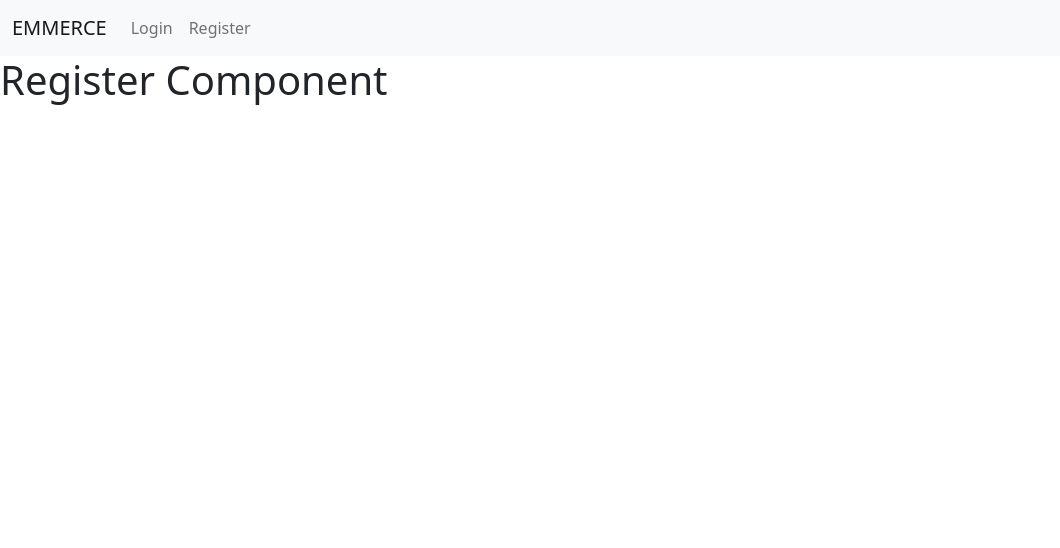
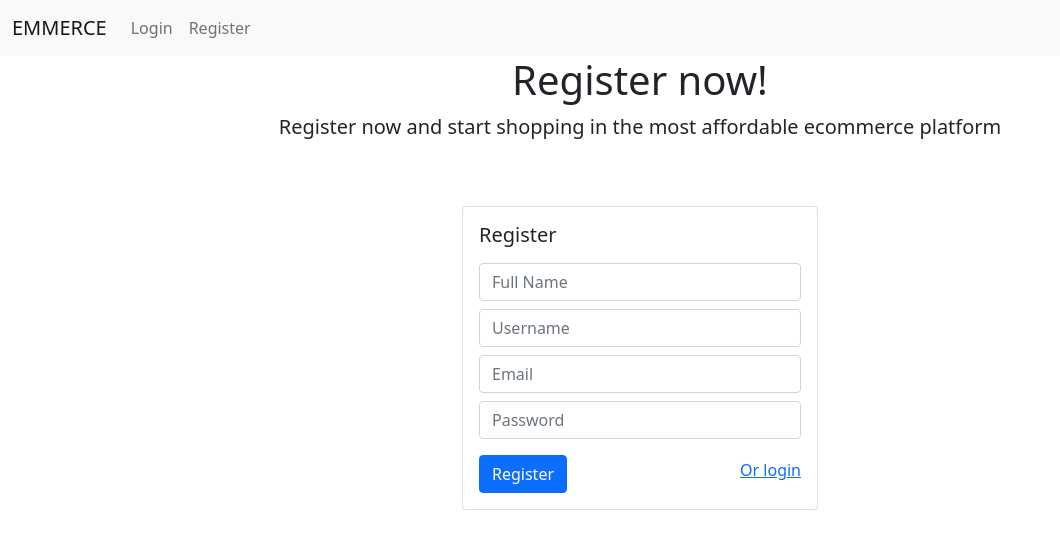
Before and after one commit to rfkih/contoh, a React (Create React App) app: page /register in a window 1280 px wide. Shown: the top 548 px of the page, without its empty margins (0-1060 px from the left). Built offline with nearby package versions, Linux system fonts and the light colour scheme.

Commit message:
create reagister

```diff
--- a/src/database/db.json
+++ b/src/database/db.json
@@ -201,6 +201,14 @@
       "password": "incorrect",
       "role": "admin",
       "id": 87
+    },
+    {
+      "id": 1644130052872,
+      "role": "user",
+      "fullName": "logi",
+      "username": "logitech",
+      "email": "trabas@mail.com",
+      "password": "incorrect"
     }
   ],
   "carts": [
--- a/src/pages/Register/index.jsx
+++ b/src/pages/Register/index.jsx
@@ -1,9 +1,107 @@
-import React from 'react';
+import React, { useState } from "react";
+import { Link, Navigate } from "react-router-dom";
+import { useSelector } from "react-redux";
+import axios from "../../utils/axios";
 
 function Register() {
-  return <div>
-    <h1> Register Component</h1>
-  </div>;
+
+  const initFormState = {
+    fullName: '',
+    username: '',
+    email: '',
+    password:'',
+  }
+
+  const [formState, setFormState] = useState (initFormState);
+
+    const {fullName, username, email, password} = formState
+
+  const handleChange = (e) =>{
+      setFormState({...formState, [e.target.name]: e.target.value})
+  };
+
+  const onRegisterClick = () =>{
+    const newUser = {
+      id: new Date().getTime(),
+      role:"user",
+      fullName,
+      username,
+      email,
+      password,
+    };
+
+    axios.post("/users", newUser)
+    .then((res) => {
+      setFormState(initFormState)
+      alert("Register Berhasil");
+    })
+    .catch((err) => alert("Register Gagal"))
+  }
+
+  return (
+    <div className="container">
+      <div className="row">
+        <div className="col-12 text-center">
+          <h1>Register now!</h1>
+          <p className="lead">
+            Register now and start shopping in the most affordable ecommerce
+            platform
+          </p>
+        </div>
+      </div>
+      <div className="row mt-5">
+        <div className="col-4 offset-4">
+          <div className="card">
+            <div className="card-body">
+              <h5 className="font-weight-bold mb-3">Register</h5>
+              <input
+                name="fullName"
+                onChange={handleChange}
+                placeholder="Full Name"
+                type="text"
+                className="form-control my-2"
+                value={fullName}
+              />
+              <input
+                name="username"
+                onChange={handleChange}
+                placeholder="Username"
+                type="text"
+                className="form-control my-2"
+                value={username}
+              />
+              <input
+                name="email"
+                onChange={handleChange}
+                placeholder="Email"
+                type="text"
+                className="form-control my-2"
+                value={email}
+              />
+              <input
+                name="password"
+                onChange={handleChange}
+                placeholder="Password"
+                type="password"
+                className="form-control my-2"
+                value={password}
+              />
+              <div className="d-flex flex-row justify-content-between align-items-center">
+                <button
+                  onClick={onRegisterClick}
+                  className="btn btn-primary mt-2"
+                >
+                  Register
+                </button>
+                <Link to="/login">Or login</Link>
+              </div>
+            </div>
+          </div>
+        </div>
+      </div>
+    </div>
+  )
+
 }
 
 export default Register;
```
